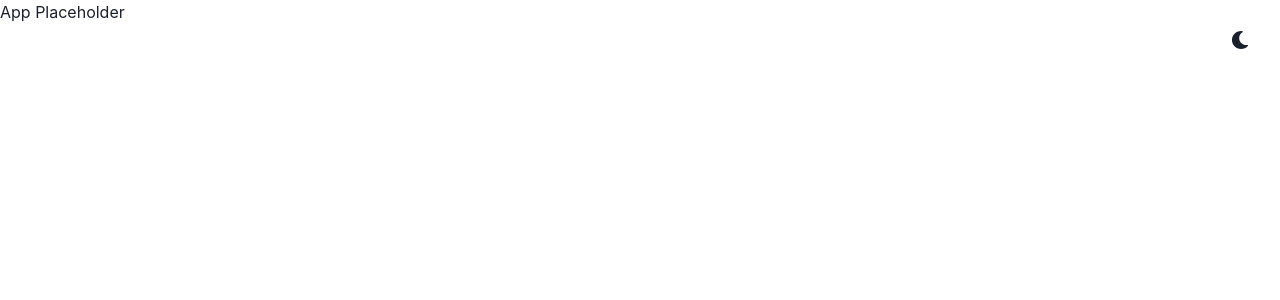
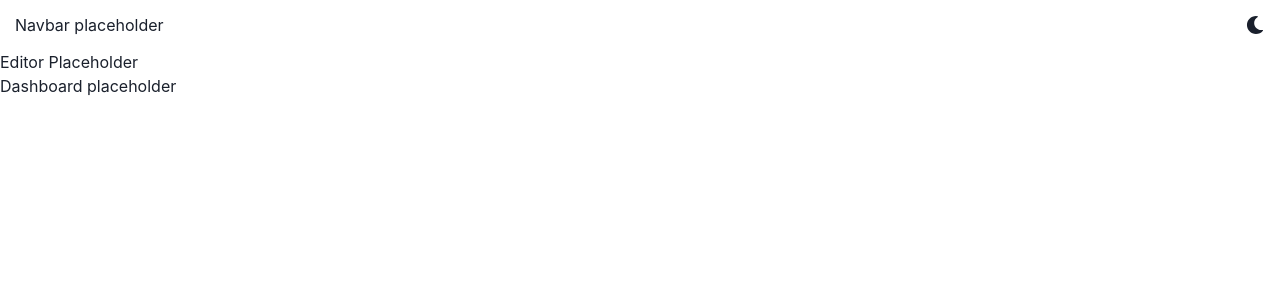
Before and after one commit to AVu120/dashboard-editor, a React (Create React App) app: page / in a window 1280 px wide. Shown: the top 300 px of the page. Built offline with nearby package versions, Linux system fonts and the light colour scheme.

Commit message:
Set up placeholders for dashboard & editor pages & navbar.

```diff
--- a/src/App.module.scss
+++ b/src/App.module.scss
@@ -1,5 +1,13 @@
-.toggleDarkModeButtonContainer {
-  position: fixed;
-  top: 20px;
-  right: 20px;
+.App {
+  display: flex;
+  flex-direction: column;
 }
+
+.header {
+  display: flex;
+  justify-content: space-between;
+  align-items: center;
+  width: 100%;
+  height: 50px;
+  padding: 0 5px 0 15px;
+}
--- a/src/App.tsx
+++ b/src/App.tsx
@@ -1,14 +1,16 @@
 import { ChakraProvider, theme } from "@chakra-ui/react";
 import React, { FC } from "react";
 import { ColorModeSwitcher } from "./ColorModeSwitcher";
+import Editor from "./pages/editor/Editor";
+import Dashboard from "./pages/dashboard/Dashboard";
 import styles from "./App.module.scss";
 
 /**
  * TODO write function
  * 1. Make placeholder app page. (DONE)
- * 2. Make placeholder editor page.
- * 3. Make placeholder read page.
- * 4. Put placeholder editor and read pages in app page.
+ * 2. Make placeholder editor page. (DONE)
+ * 3. Make placeholder read page. (DONE)
+ * 4. Put placeholder editor and read pages in app page. (DONE)
  * 5. Build switch in top-left corner to toggle between editor and read pages.
  * 6. Switch to editor mode.
  * 7. Make placeholder for widget component
@@ -44,9 +46,15 @@ import styles from "./App.module.scss";
  */
 export const App: FC = () => (
   <ChakraProvider theme={theme}>
-    <div className={styles.toggleDarkModeButtonContainer}>
-      <ColorModeSwitcher />
+    <div className={styles.App}>
+      <header className={styles.header}>
+        <nav>Navbar placeholder</nav>
+        <ColorModeSwitcher />
+      </header>
+      <body>
+        <Editor />
+        <Dashboard />
+      </body>
     </div>
-    <div>App Placeholder</div>
   </ChakraProvider>
 );
--- /dev/null
+++ b/src/pages/dashboard/Dashboard.tsx
@@ -0,0 +1,7 @@
+import React, { FC } from "react";
+
+const Dashboard: FC = () => {
+  return <div>Dashboard placeholder</div>;
+};
+
+export default Dashboard;
--- /dev/null
+++ b/src/pages/editor/Editor.tsx
@@ -0,0 +1,7 @@
+import React, { FC } from "react";
+
+const Editor: FC = () => {
+  return <div>Editor Placeholder</div>;
+};
+
+export default Editor;
```
